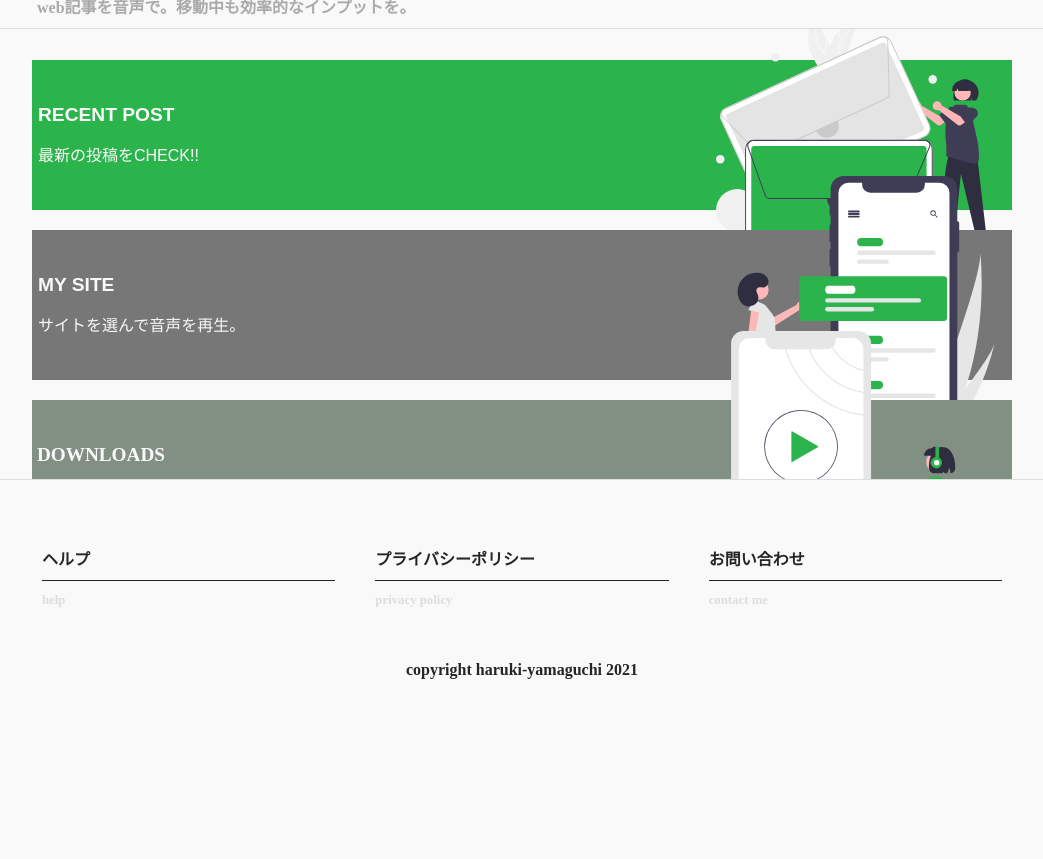
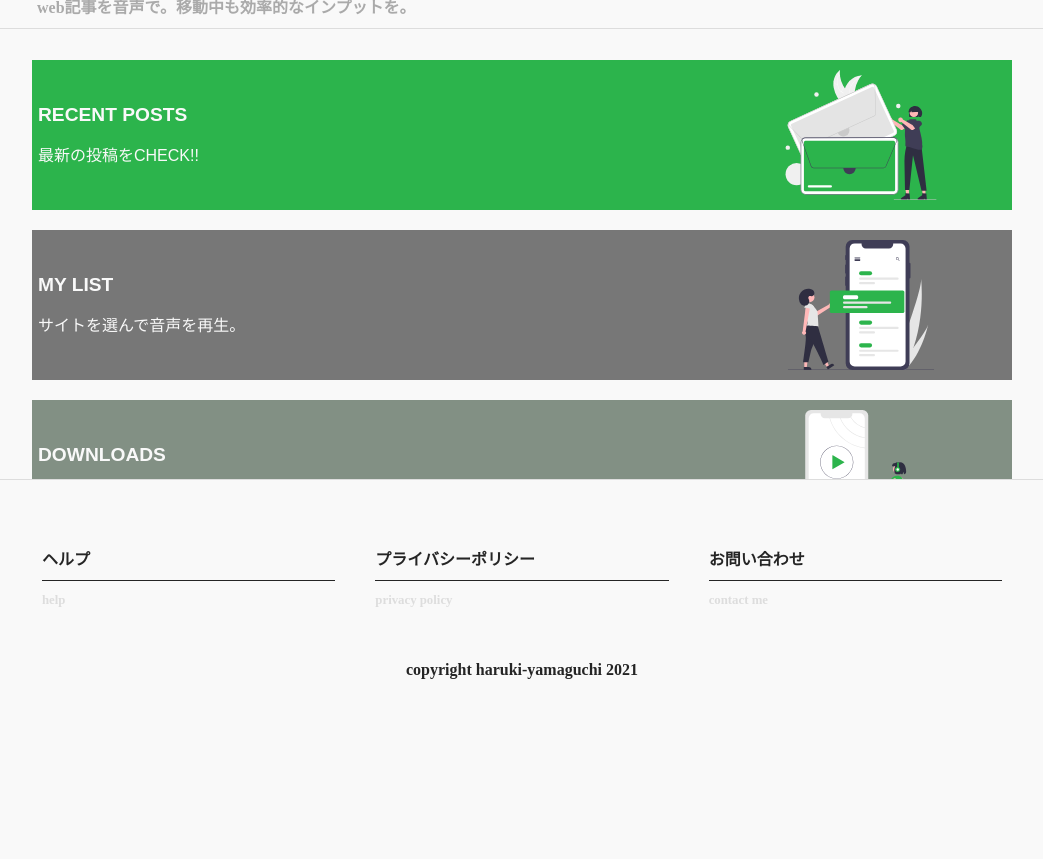
Before and after one commit to 8maguchi8ruki/FeedListener, a Flask app: page / in a window 1280 px wide. Shown: the part 90-949 px from the top of the page, without its empty margins (118-1161 px from the left). Run offline with Flask 2, Linux system fonts and the light colour scheme; some libraries are stand-ins or nearby versions.

Commit message:
最新の投稿機能にGIZMODOと産経新聞を追加し、最新の投稿をマイリストに関連付けました

```diff
--- a/app.py
+++ b/app.py
@@ -20,8 +20,6 @@ rannum = ""
 ##### トップページ #####
 @app.route('/')
 def index():
-    print(rannum)
-
     if os.path.exists("static/files/audio"):
         print("audioフォルダを削除しました")
         shutil.rmtree("static/files/audio")
@@ -60,7 +58,8 @@ def search():
 ##### 最新の投稿ページ #####
 @app.route('/recent/', methods=['GET','POST'])
 def recent():
-    return render_template("recent.html")
+    database.create_all_site()
+    return render_template("recent.html", my_sites = database.select_site())
 
 
 ##### ヘルプページ #####
@@ -232,6 +231,24 @@ def result():
                 url = "https://japan.cnet.com/" + recent_post
                 Scraping(".article_body p" , target_site)
 
+            elif target_site == "GIZMODO":
+                res = requests.get("https://www.gizmodo.jp/articles/")
+                soup = bs4(res.content, "lxml")
+                p = soup.find('p', class_="p-archive-cardImage")
+                a = p.find('a')
+                recent_post = a.get('href')
+                url = "https://www.gizmodo.jp/" + recent_post
+                Scraping(".p-post-content p" , target_site)
+
+            elif target_site == "sankei":
+                res = requests.get("https://www.sankei.com/flash/")
+                soup = bs4(res.content, "lxml")
+                h2 = soup.find('h2', class_="headline")
+                a = h2.find('a')
+                recent_post = a.get('href')
+                url = "https://www.sankei.com/" + recent_post
+                Scraping(".article-body p" , target_site)
+
     else:
         return render_template("404.html")
 
--- a/static/css/style.css
+++ b/static/css/style.css
@@ -95,17 +95,11 @@ h1 p{
     position: relative;
     width: 100%;
 }
-.menu button , .menu a {
+.menu button{
     width: 100%;
     display: flex;
 }
-.menu a div{
-    margin-left: 5px;
-}
-.menu a img{
-    margin-right: 10px;
-}
-.menu button div , .menu a div{
+.menu button .menu_left{
     width: 70%;
     display: flex;
     flex-direction: column;
@@ -122,10 +116,14 @@ h1 p{
     color: #f9f9f9;
     margin-bottom: 0;
 }
-.menu img{
+.menu .menu_right{
     width: 30%;
     display: flex;
     align-self: center;
+}
+.menu_right img{
+    width: 100%;
+    max-height: 130px;
 }
 .menu .menu_content{
     margin: 10px 0 20px 0;
@@ -134,7 +132,7 @@ h1 p{
     opacity: 0.5;
     cursor: pointer;
 }
-.menu button , .menu a{
+.menu button{
     width: 100%;
     height: 150px;
     border: none;
--- a/templates/base.html
+++ b/templates/base.html
@@ -30,7 +30,7 @@
             <li class="policy"><a href="/policy">プライバシーポリシー</a></li>
             <li class="contact"><a href="/contact">お問い合わせ</a></li>
         </ul>
-        <p>copyright haruki-yamaguchi 2021</p>
+        <p>copyright feedly-readly 2021</p>
     </div>
 
     <div class="wrap">
--- a/templates/index.html
+++ b/templates/index.html
@@ -6,12 +6,13 @@
     <form action="{{ url_for('recent') }}" method="POST" class="recent_post menu">
         <div class="menu_content">
             <button type="submit">
-                <div>
-                    <h3>RECENT POST</h3>
+                <div class="menu_left">
+                    <h3>RECENT POSTS</h3>
                     <p>最新の投稿をCHECK!!</p>
                 </div>
-
-                <img src="../static/img/recent.svg" alt="">
+                <div class="menu_right">
+                    <img src="../static/img/recent.svg" alt="">
+                </div>
             </button>
         </div>
     </form>
@@ -19,27 +20,31 @@
     <form action="{{ url_for('mylist')}}" method="POST" class="to_mylist menu">
         <div class="menu_content">
             <button type="submit">
-                <div>
-                    <h3>MY SITE</h3>
+                <div class="menu_left">
+                    <h3>MY LIST</h3>
                     <p>サイトを選んで音声を再生。</p>
                 </div>
-                <img src="../static/img/menu4.svg" alt="">
+                <div class="menu_right">
+                    <img src="../static/img/menu4.svg" alt="">
+                </div>
             </button>
         </div>
     </form>
 
     <!-- アーカイブ -->
-    <div class="menu to_archives">
+    <form class="menu to_archives" action="{{ url_for('archive') }}">
         <div class="menu_content">
-            <a href="/archive" class="arc">
-                <div>
+            <button type="submit" class="arc">
+                <div class="menu_left">
                     <h3>DOWNLOADS</h3>
-                    <p>保存済み音声ファイルを再生。</p>
+                    <p>保存済ファイルを再生。</p>
                 </div>
-                <img src="../static/img/menu3.svg" alt="">
-            </a>
+                <div class="menu_right">
+                    <img src="../static/img/menu3.svg" alt="">
+                </div>
+            </button>
         </div>
-    </div>
+    </form>
 
 
 
```
Also changed, not shown: static/files/text/article.txt (+1 -1 lines), templates/archive.html (+5 -5 lines), templates/history.html (+5 -5 lines), templates/mylist.html (+18 -7 lines), templates/recent.html (+68 -6 lines), templates/search.html (+6 -6 lines), static/img/add.svg (added), 1 other file.
